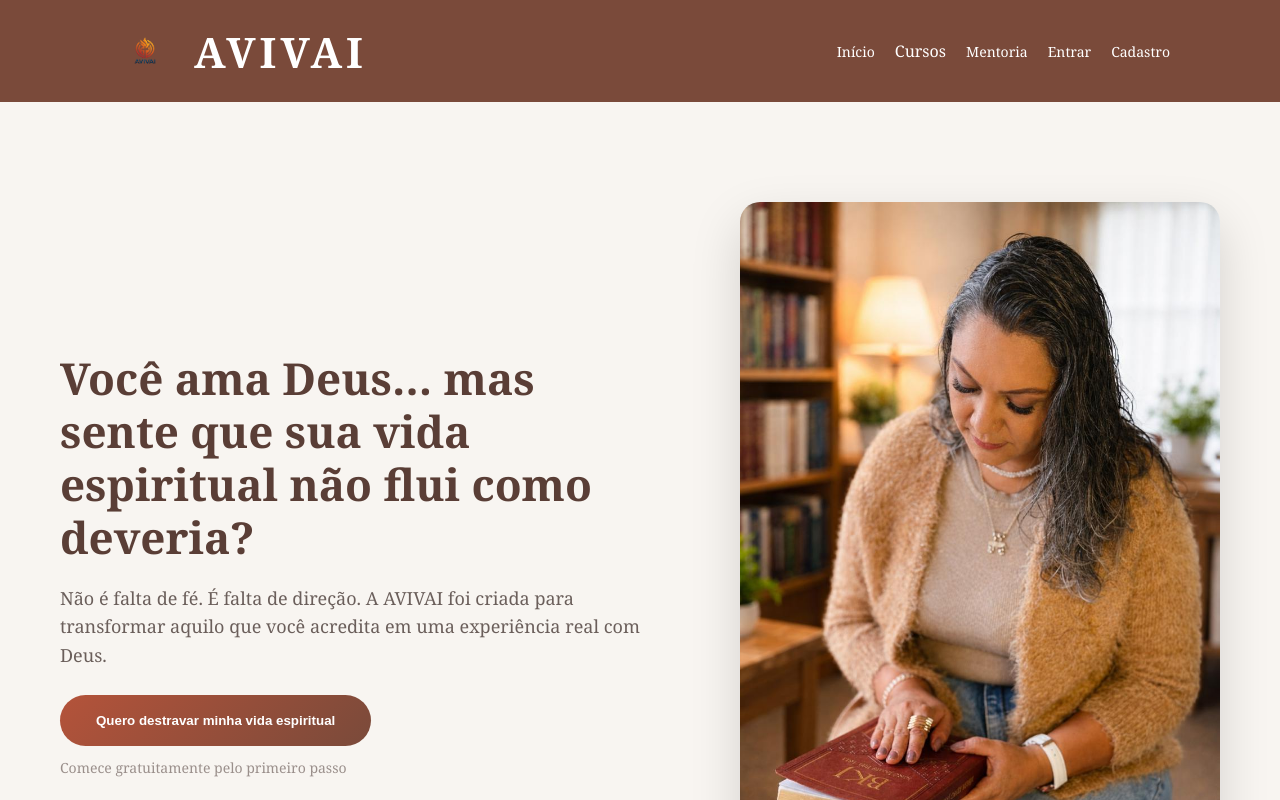
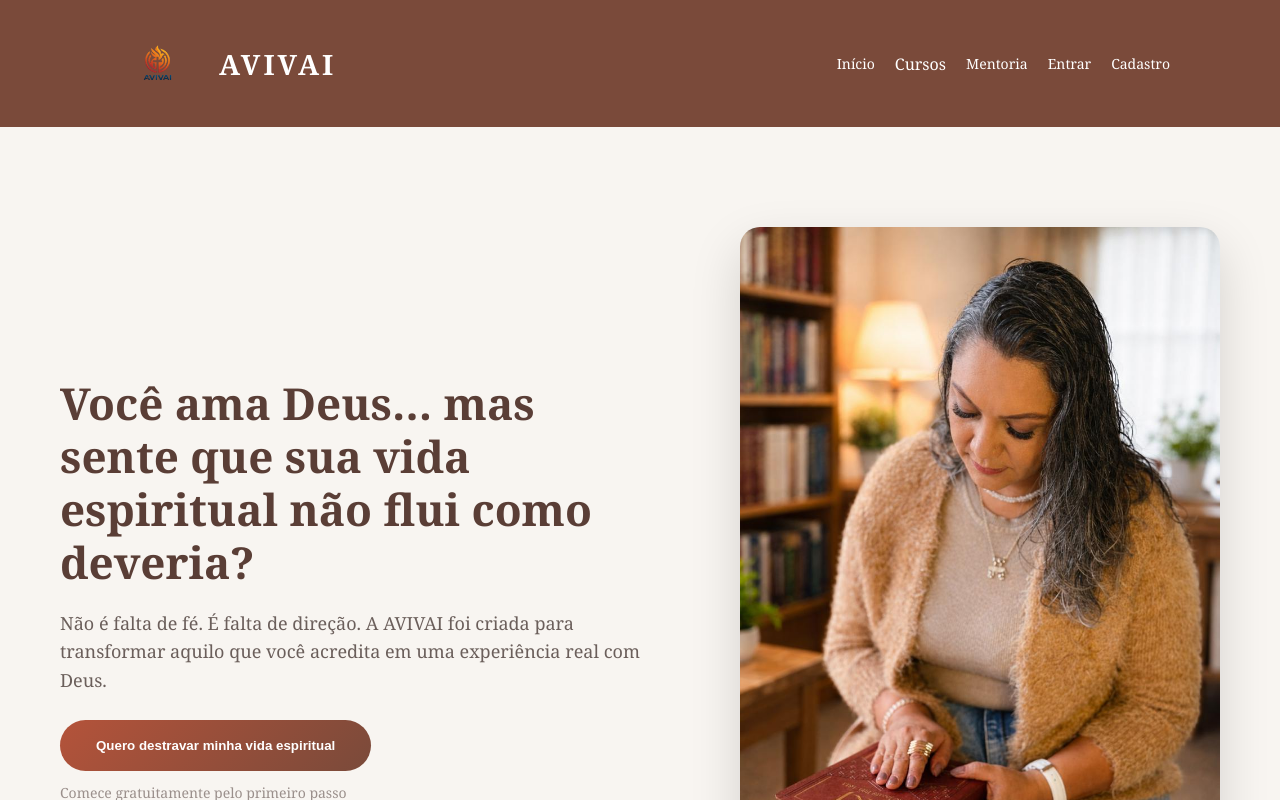
Before and after one commit to Mayra727/avivai-frontend, a React app: page / in a window 1280 px wide. Shown: the top 800 px of the page. Built offline with nearby package versions, Linux system fonts and the light colour scheme; the HTML template or start-up script is replaced by a standard one.

Commit message:
style: improve header logo layout and branding

```diff
--- a/src/components/Header.css
+++ b/src/components/Header.css
@@ -96,9 +96,9 @@ z-index:999999;
 /* IMAGEM DA LOGO */
 .logo-img{
 
-  width:70px;
+  width:95px;
 
-  height:70px;
+  height:95px;
 
   object-fit:contain;
 
@@ -107,11 +107,11 @@ z-index:999999;
 /* TEXTO AVIVAI */
 .logo-text{
 
-  font-size:42px;
+  font-size:28px;
 
   font-weight:700;
 
-  letter-spacing:4px;
+  letter-spacing:3px;
 
   color:white;
 
```
